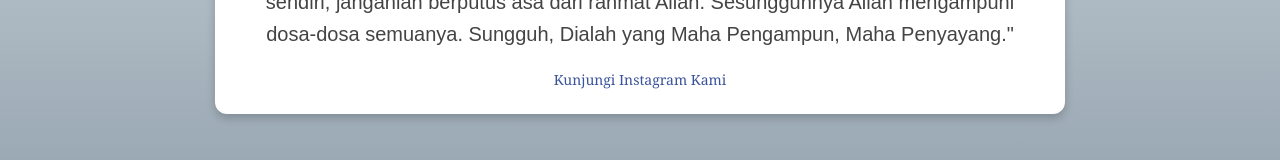
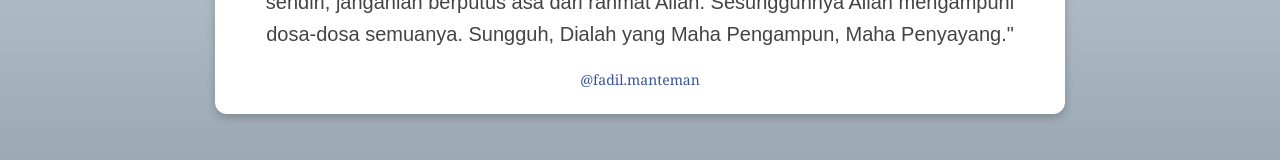
Before and after one commit to Fadilmanteman/Az-Zumar-53, a plain HTML site: page index.html in a window 1280 px wide. Shown: the part 532-692 px from the top of the page. Drawn offline with Linux system fonts and the light colour scheme.

Commit message:
Update index.html

```diff
--- a/index.html
+++ b/index.html
@@ -133,7 +133,7 @@
         </p>
         <footer>
             <a href="https://www.instagram.com/fadil.manteman?igsh=MTY2cWV6c2thMGxxNQ==" target="_blank" rel="noopener noreferrer">
-   Kunjungi Instagram Kami
+   @fadil.manteman
 </a>
         </footer>
     </div>
```
